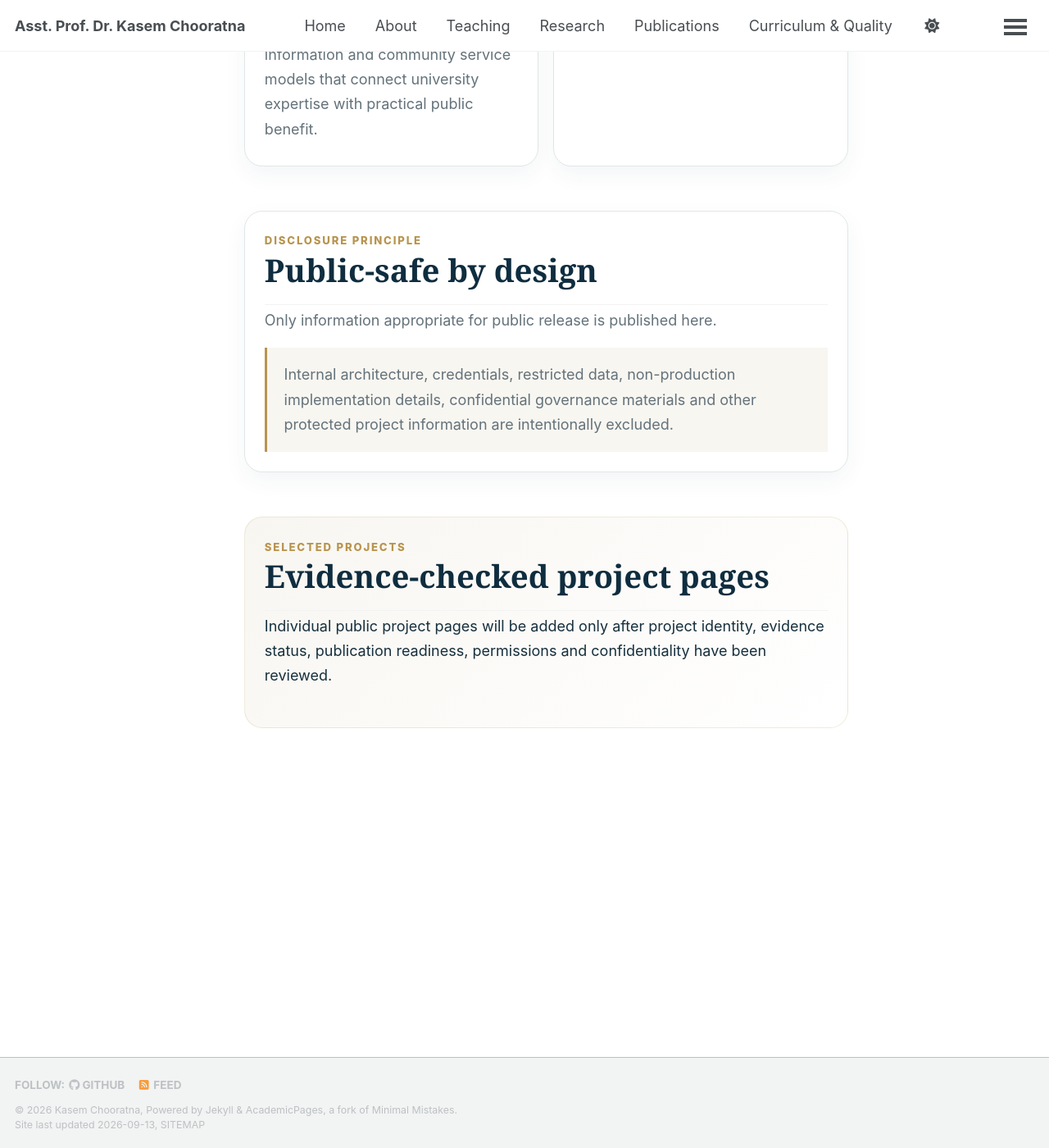
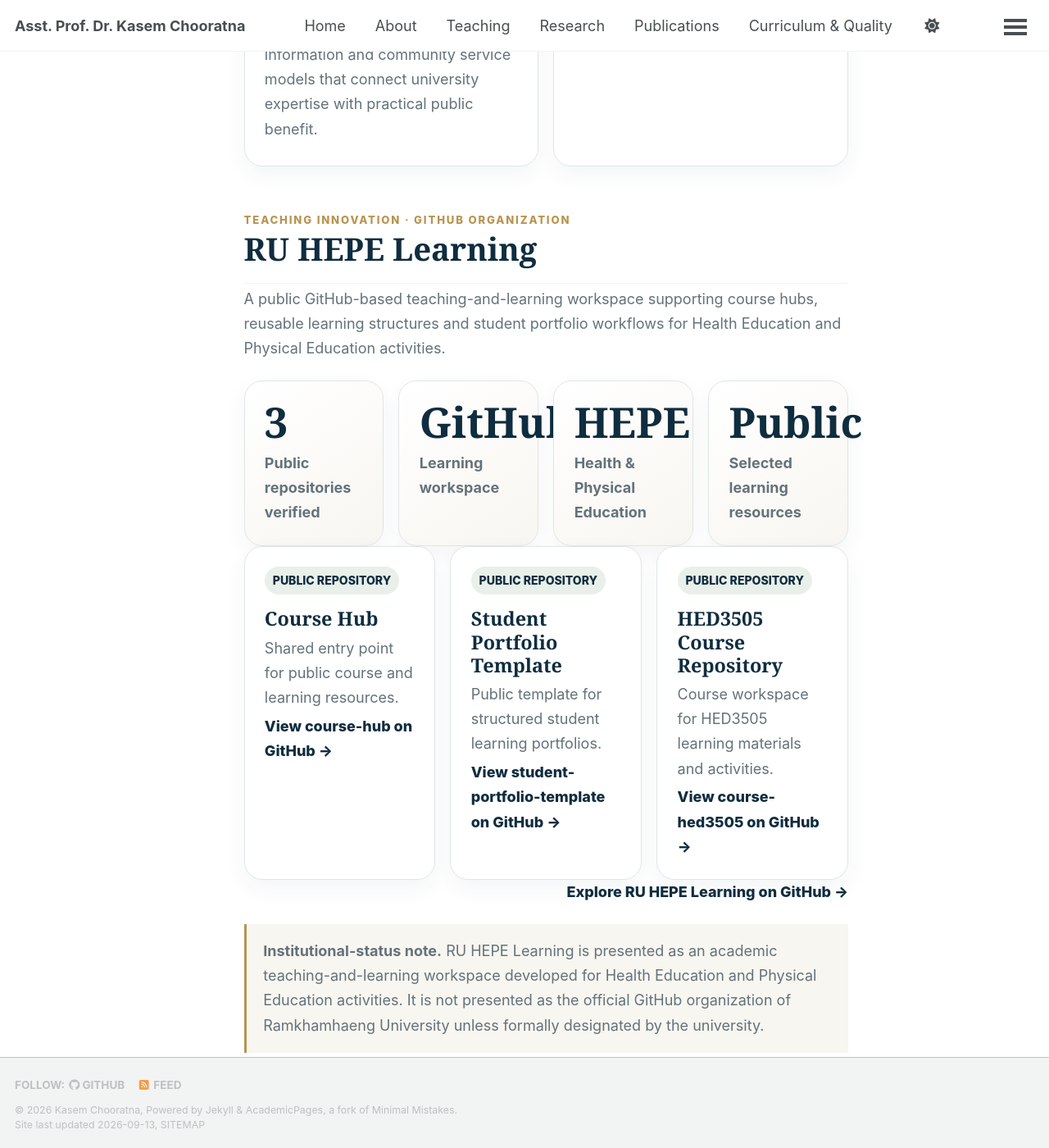
Before and after one commit to kasemch/kasemch.github.io, a Jekyll site: the page built from _pages/innovation-projects.md, in a window 1280 px wide and 1400 px high, scrolled down 1304 px. Shown: the whole window at 82% size. Built offline with Jekyll 4.4.1, drawn with Linux system fonts in a browser that asks for light colours; a style sheet for code colours, icons or effects is not loaded; some of the changed text lies outside the part shown.

Commit message:
Feature RU HEPE Learning on Innovation page

```diff
--- a/_pages/innovation-projects.md
+++ b/_pages/innovation-projects.md
@@ -5,13 +5,15 @@ description: "Public-facing academic innovation by Asst. Prof. Dr. Kasem Choorat
 author_profile: false
 ---
 
-<link rel="stylesheet" href="../assets/css/signature-pages.css">
+{% assign ru_hepe = site.data.ru_hepe_learning %}
+
+<link rel="stylesheet" href="{{ '/assets/css/signature-pages.css' | relative_url }}">
 <div class="signature-page">
   <section class="sp-hero sp-shell">
     <div class="sp-kicker">Innovation · Systems · Public Impact</div>
     <h1>Innovation &amp; Projects</h1>
     <p>Selected public-facing academic innovation connecting health and physical education, curriculum and quality, digital technology, artificial intelligence and community-oriented academic service.</p>
-    <div class="sp-navchips"><a class="sp-chip" href="../research/">Research</a><a class="sp-chip" href="../curriculum-quality/">Curriculum &amp; Quality</a><a class="sp-chip" href="../about/">About</a></div>
+    <div class="sp-navchips"><a class="sp-chip" href="{{ '/research/' | relative_url }}">Research</a><a class="sp-chip" href="{{ '/curriculum-quality/' | relative_url }}">Curriculum &amp; Quality</a><a class="sp-chip" href="{{ '/about/' | relative_url }}">About</a></div>
   </section>
 
   <section class="sp-section sp-shell">
@@ -23,11 +25,37 @@ author_profile: false
     </div>
   </section>
 
+  <section class="sp-section sp-shell" aria-labelledby="ru-hepe-learning-title">
+    <div class="sp-section-head">
+      <div class="sp-eyebrow">Teaching Innovation · GitHub Organization</div>
+      <h2 id="ru-hepe-learning-title">{{ ru_hepe.name }}</h2>
+      <p class="sp-intro">A public GitHub-based teaching-and-learning workspace supporting course hubs, reusable learning structures and student portfolio workflows for Health Education and Physical Education activities.</p>
+    </div>
+    <div class="sp-metrics" aria-label="RU HEPE Learning public repository summary">
+      <article class="sp-metric"><strong>{{ ru_hepe.public_repository_count }}</strong><span>Public repositories verified</span></article>
+      <article class="sp-metric"><strong>GitHub</strong><span>Learning workspace</span></article>
+      <article class="sp-metric"><strong>HEPE</strong><span>Health &amp; Physical Education</span></article>
+      <article class="sp-metric"><strong>Public</strong><span>Selected learning resources</span></article>
+    </div>
+    <div class="sp-grid">
+      {% for repo in ru_hepe.repositories %}
+      <article class="sp-card sp-third">
+        <div class="sp-output-year">PUBLIC REPOSITORY</div>
+        <h3>{{ repo.label }}</h3>
+        <p>{{ repo.purpose }}</p>
+        <a class="sp-link" href="{{ repo.url }}" rel="noopener">View {{ repo.name }} on GitHub →</a>
+      </article>
+      {% endfor %}
+    </div>
+    <p class="sp-all-publications"><a class="sp-link" href="{{ ru_hepe.organization_url }}" rel="noopener">Explore {{ ru_hepe.name }} on GitHub →</a></p>
+    <div class="sp-policy"><strong>Institutional-status note.</strong> {{ ru_hepe.disclaimer }}</div>
+  </section>
+
   <section class="sp-section sp-shell">
     <article class="sp-card sp-wide"><div class="sp-eyebrow">Disclosure Principle</div><h2>Public-safe by design</h2><p>Only information appropriate for public release is published here.</p><div class="sp-policy">Internal architecture, credentials, restricted data, non-production implementation details, confidential governance materials and other protected project information are intentionally excluded.</div></article>
   </section>
 
   <section class="sp-section sp-shell">
-    <article class="sp-callout"><div class="sp-eyebrow">Selected Projects</div><h2>Evidence-checked project pages</h2><p>Individual public project pages will be added only after project identity, evidence status, publication readiness, permissions and confidentiality have been reviewed.</p></article>
+    <article class="sp-callout"><div class="sp-eyebrow">Selected Projects</div><h2>Evidence-checked project pages</h2><p>Individual public project pages are added only after project identity, evidence status, publication readiness, permissions and confidentiality have been reviewed.</p></article>
   </section>
 </div>
```
